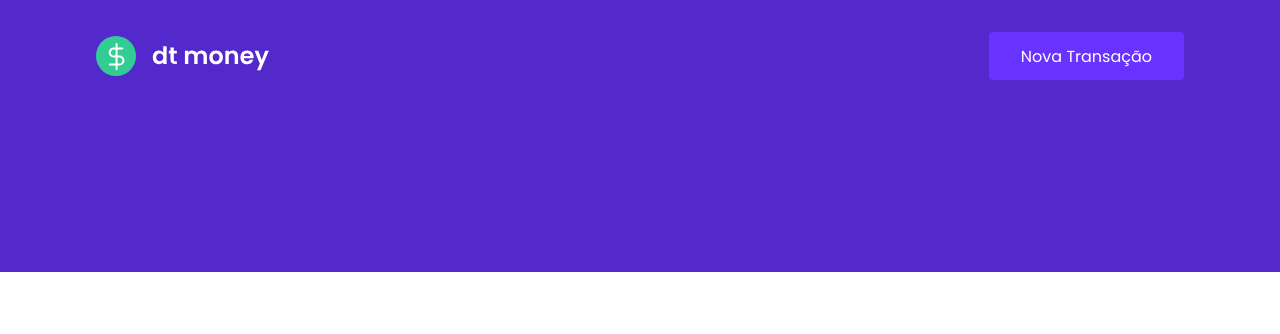
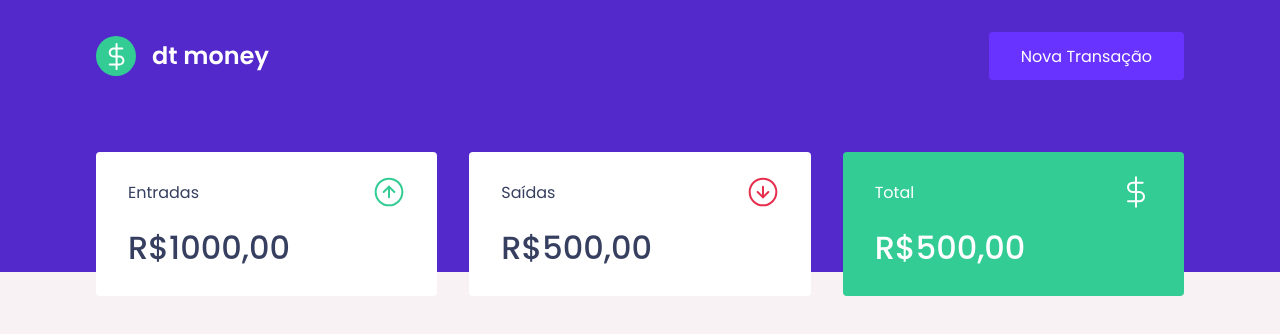
Before and after one commit to brunoemferreira/rocketseat-ignite-dt-money, a React (Create React App) app in the folder dtmoney/: page / in a window 1280 px wide. Shown: the top 334 px of the page. Built offline with nearby package versions, Linux system fonts and the light colour scheme.

Commit message:
Creating Summary component

```diff
--- a/dtmoney/public/index.html
+++ b/dtmoney/public/index.html
@@ -7,7 +7,7 @@
   <link rel="shortcut icon" href="favicon.png" type="image/x-png">
   <title>dtMoney</title>
 
-  <link href="https://fonts.googleapis.com/css2?family=Poppins:wght@400;600&display=swap" rel="stylesheet">
+  <link href="https://fonts.googleapis.com/css2?family=Poppins:wght@400;500;600&display=swap" rel="stylesheet">
 </head>
 
 <body>
--- a/dtmoney/src/App.tsx
+++ b/dtmoney/src/App.tsx
@@ -1,3 +1,4 @@
+import Dashboard from "./components/Dashboard";
 import { Header } from "./components/Header";
 import { GlobalStyle } from "./styles/global";
 
@@ -5,6 +6,7 @@
   return (
     <>
       <Header />
+      <Dashboard />
       <GlobalStyle />
     </>
   );
--- a/dtmoney/src/components/Dashboard/index.tsx
+++ b/dtmoney/src/components/Dashboard/index.tsx
@@ -0,0 +1,10 @@
+import Summary from '../Summary';
+import { Container } from './styles';
+
+export default function Dashboard() {
+  return (
+    <Container>
+      <Summary />
+    </Container>
+  );
+};
--- /dev/null
+++ b/dtmoney/src/components/Dashboard/styles.ts
@@ -0,0 +1,7 @@
+import styled from "styled-components";
+
+export const Container = styled.main`
+  max-width: 1120px;
+  margin: 0 auto;
+  padding: 2.5rem 1rem;
+`;
--- /dev/null
+++ b/dtmoney/src/components/Summary/index.tsx
@@ -0,0 +1,32 @@
+import { Container } from "./styles";
+import incomeImg from "../../assets/income.svg"
+import outcomeImg from "../../assets/outcome.svg"
+import totalImg from "../../assets/total.svg"
+
+export default function Summary() {
+  return (
+    <Container>
+      <div>
+        <header>
+          <p>Entradas</p>
+          <img src={incomeImg} alt="Entradas" />
+        </header>
+        <strong>R$1000,00</strong>
+      </div>
+      <div>
+        <header>
+          <p>Saídas</p>
+          <img src={outcomeImg} alt="Saídas" />
+        </header>
+        <strong>R$500,00</strong>
+      </div>
+      <div className="highlight-background">
+        <header>
+          <p>Total</p>
+          <img src={totalImg} alt="Total" />
+        </header>
+        <strong>R$500,00</strong>
+      </div>
+    </Container>
+  )
+}
--- /dev/null
+++ b/dtmoney/src/components/Summary/styles.ts
@@ -0,0 +1,35 @@
+import styled from "styled-components";
+
+export const Container = styled.div`
+  display: grid;
+  grid-template-columns: repeat(3, 1fr);
+  gap: 2rem;
+  margin-top: -10rem;
+
+  div {
+    background: var(--shape);
+    padding: 1.5rem 2rem;
+    border-radius: 0.25rem;
+    color: var(--text-title);
+
+    header {
+      display: flex;
+      align-items: center;
+      justify-content: space-between;
+    }
+
+    strong {
+      display: block;
+      margin-top: 1rem;
+      font-size: 2rem;
+      font-weight: 500;
+      line-height: 3rem;
+    }
+
+    &.highlight-background {
+       background: var( --green);
+       color: #ffffff;
+    }
+  }
+
+`;
--- a/dtmoney/src/styles/global.ts
+++ b/dtmoney/src/styles/global.ts
@@ -4,6 +4,7 @@
   :root{
     --red: #E52E4D;
     --blue: #5429CC;
+    --green: #33CC95;
     --blue-light: #6933FF;
 
     --text-title: #363F5F;
@@ -31,7 +32,7 @@
   }
 
   body{
-    background: var(---background);
+    background: var(--background);
     -webkit-font-smoothing: antialiased;
   }
 
```
Also changed, not shown: dtmoney/src/components/Dashboard/styled.ts (deleted).
